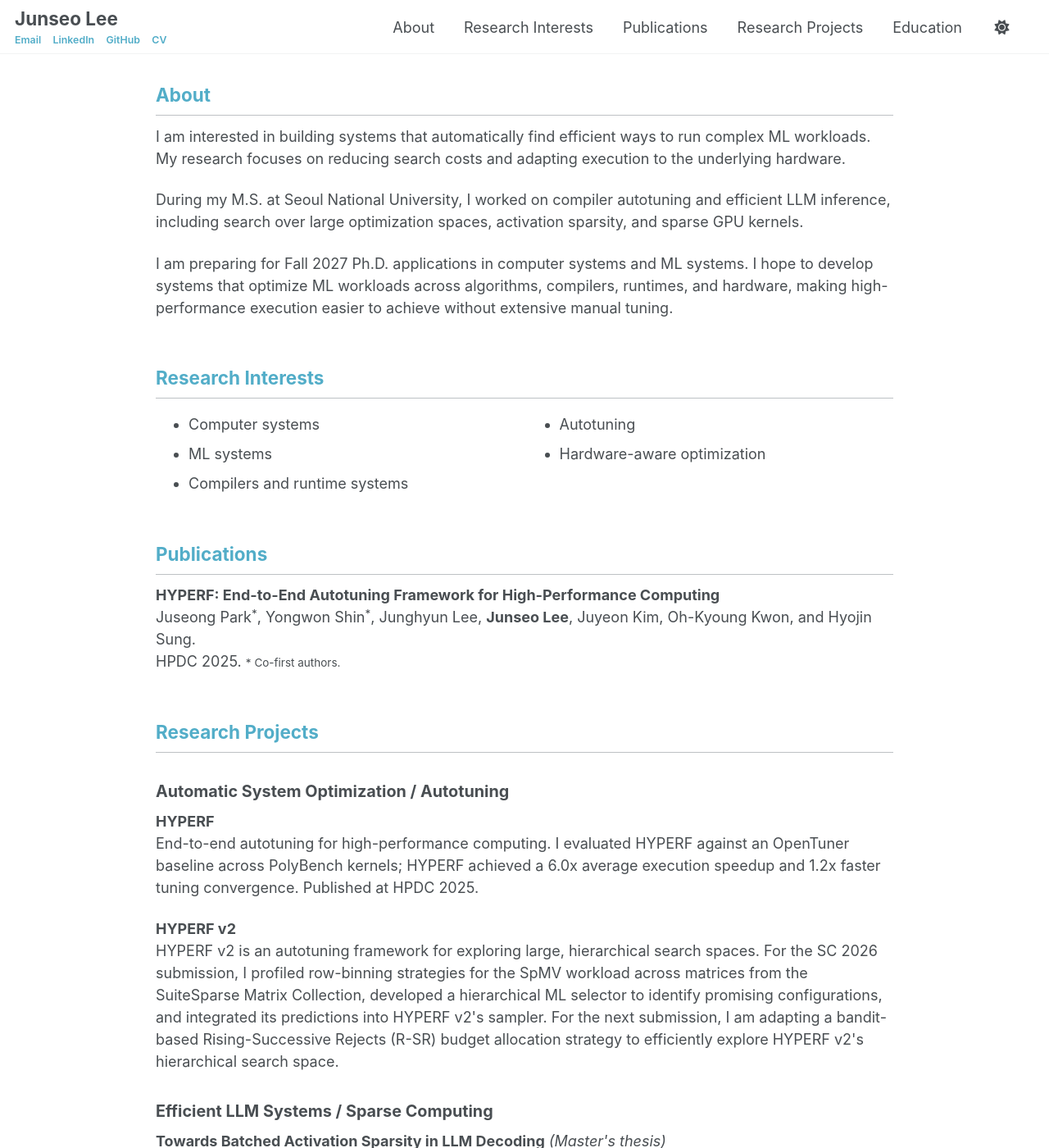
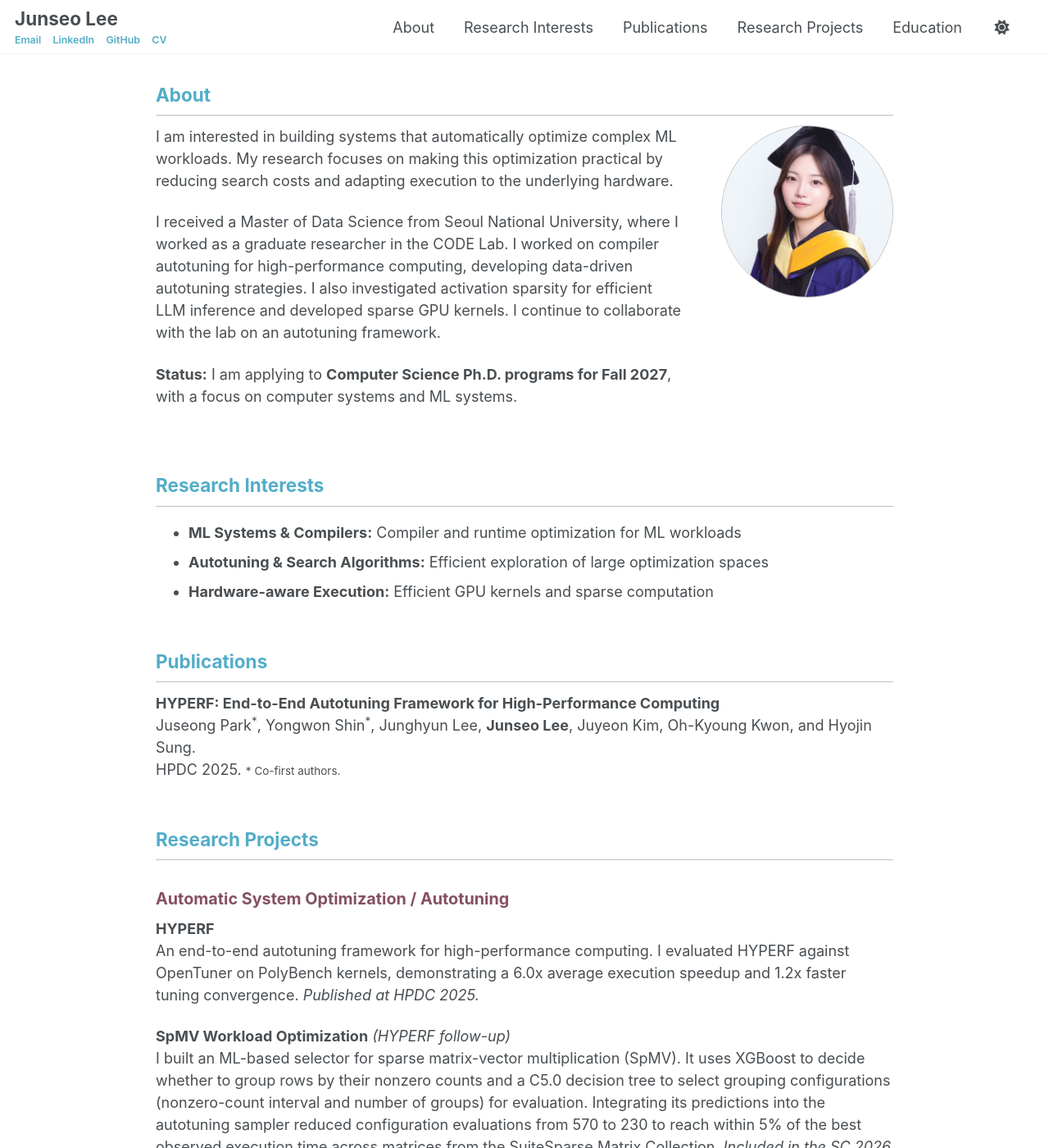
Before and after one commit to jseool/jseool.github.io, a Jekyll site: the page built from _pages/about.md, in a window 1280 px wide and 1400 px high. Shown: the whole window at 82% size. Built offline with Jekyll 4.4.1, drawn with Linux system fonts in a browser that asks for light colours; a style sheet for code colours, icons or effects is not loaded; some of the changed text lies outside the part shown.

Commit message:
Update research descriptions, portrait, and CV

```diff
--- a/_pages/about.md
+++ b/_pages/about.md
@@ -10,19 +10,24 @@ redirect_from:
 
 <section id="about" class="home-section">
   <h2>About</h2>
-  <p>I am interested in building systems that automatically find efficient ways to run complex ML workloads. My research focuses on reducing search costs and adapting execution to the underlying hardware.</p>
-  <p>During my M.S. at Seoul National University, I worked on compiler autotuning and efficient LLM inference, including search over large optimization spaces, activation sparsity, and sparse GPU kernels.</p>
-  <p>I am preparing for Fall 2027 Ph.D. applications in computer systems and ML systems. I hope to develop systems that optimize ML workloads across algorithms, compilers, runtimes, and hardware, making high-performance execution easier to achieve without extensive manual tuning.</p>
+  <div class="about-layout">
+    <div class="about-copy">
+      <p>I am interested in building systems that automatically optimize complex ML workloads. My research focuses on making this optimization practical by reducing search costs and adapting execution to the underlying hardware.</p>
+      <p>I received a Master of Data Science from Seoul National University, where I worked as a graduate researcher in the <a class="lab-link" href="https://codelab.snu.ac.kr/">CODE Lab</a>. I worked on compiler autotuning for high-performance computing, developing data-driven autotuning strategies. I also investigated activation sparsity for efficient LLM inference and developed sparse GPU kernels. I continue to collaborate with the lab on an autotuning framework.</p>
+      <p><strong>Status:</strong> I am applying to <strong>Computer Science Ph.D. programs for Fall 2027</strong>, with a focus on computer systems and ML systems.</p>
+    </div>
+    <figure class="about-photo">
+      <img src="/images/junseo-lee.jpg" alt="Portrait of Junseo Lee">
+    </figure>
+  </div>
 </section>
 
 <section id="research-interests" class="home-section">
   <h2>Research Interests</h2>
   <ul class="research-interest-list">
-    <li>Computer systems</li>
-    <li>ML systems</li>
-    <li>Compilers and runtime systems</li>
-    <li>Autotuning</li>
-    <li>Hardware-aware optimization</li>
+    <li><strong>ML Systems &amp; Compilers:</strong> Compiler and runtime optimization for ML workloads</li>
+    <li><strong>Autotuning &amp; Search Algorithms:</strong> Efficient exploration of large optimization spaces</li>
+    <li><strong>Hardware-aware Execution:</strong> Efficient GPU kernels and sparse computation</li>
   </ul>
 </section>
 
@@ -39,15 +44,18 @@ redirect_from:
   <h3>Automatic System Optimization / Autotuning</h3>
 
   <p><strong>HYPERF</strong><br>
-  End-to-end autotuning for high-performance computing. I evaluated HYPERF against an OpenTuner baseline across PolyBench kernels; HYPERF achieved a 6.0x average execution speedup and 1.2x faster tuning convergence. Published at HPDC 2025.</p>
+  An end-to-end autotuning framework for high-performance computing. I evaluated HYPERF against OpenTuner on PolyBench kernels, demonstrating a 6.0x average execution speedup and 1.2x faster tuning convergence. <em>Published at HPDC 2025.</em></p>
 
-  <p><strong>HYPERF v2</strong><br>
-  HYPERF v2 is an autotuning framework for exploring large, hierarchical search spaces. For the SC 2026 submission, I profiled row-binning strategies for the SpMV workload across matrices from the SuiteSparse Matrix Collection, developed a hierarchical ML selector to identify promising configurations, and integrated its predictions into HYPERF v2's sampler. For the next submission, I am adapting a bandit-based Rising-Successive Rejects (R-SR) budget allocation strategy to efficiently explore HYPERF v2's hierarchical search space.</p>
+  <p><strong>SpMV Workload Optimization</strong> <em>(HYPERF follow-up)</em><br>
+  I built an ML-based selector for sparse matrix-vector multiplication (SpMV). It uses XGBoost to decide whether to group rows by their nonzero counts and a C5.0 decision tree to select grouping configurations (nonzero-count interval and number of groups) for evaluation. Integrating its predictions into the autotuning sampler reduced configuration evaluations from 570 to 230 to reach within 5% of the best observed execution time across matrices from the SuiteSparse Matrix Collection. <em>Included in the SC 2026 submission.</em></p>
+
+  <p><strong>Autotuning Sampler and TVM Cost Model</strong><br>
+  In ongoing follow-up work on HYPERF, I am adapting Rising-Successive Rejects to allocate more evaluation budget to promising combinations of algorithm parameters and polyhedral structures in the autotuning sampler. I am also applying bootstrap aggregation to TVM's execution-time prediction model to improve its reliability with limited training data. <em>In preparation for OSDI.</em></p>
 
   <h3>Efficient LLM Systems / Sparse Computing</h3>
 
   <p><strong>Towards Batched Activation Sparsity in LLM Decoding</strong> <em>(Master's thesis)</em><br>
-  Motivated by the potential of activation sparsity to accelerate LLM inference, I investigated whether TEAL's approach could be extended to batch-shared sparsity during autoregressive decoding while preserving model quality. I developed an oracle analysis and Triton block-sparse GEMM kernels. The project found 64% per-decoding-step sparsity potential at batch size 16, while revealing a gap between the oracle upper bound and practical online sparsification due to quality degradation and autoregressive error accumulation.</p>
+  I developed an oracle analysis and Triton block-sparse GPU kernels to study activation sparsity in batched LLM decoding. The oracle showed approximately 64% average block sparsity at batch size 16 when each decoding step was evaluated independently. With limited model-quality degradation, an online heuristic achieved only 11.5% average sparsity. Mask-selection overhead made end-to-end decoding slower than dense execution, with throughput at only 0.59&times; the dense baseline.</p>
 </section>
 
 <section id="education" class="home-section">
--- a/_sass/layout/_page.scss
+++ b/_sass/layout/_page.scss
@@ -65,14 +65,48 @@
     }
   }
 
+  #research-projects > h3 {
+    color: #855064;
+  }
+
   .research-interest-list {
-    columns: 2;
-    column-gap: 2.5rem;
+    li + li {
+      margin-top: 0.5rem;
+    }
+  }
+
+  .about-layout {
+    display: grid;
+    grid-template-columns: minmax(0, 1fr) 210px;
+    align-items: start;
+    gap: 2.5rem;
+  }
+
+  .about-photo {
+    width: 210px;
+    margin: 0;
+
+    img {
+      display: block;
+      width: 100%;
+      aspect-ratio: 1;
+      object-fit: cover;
+      object-position: 50% 36%;
+      border: 1px solid var(--global-dark-border-color);
+      border-radius: 50%;
+    }
   }
 
   .publication-title,
   .publication-title:hover,
   .publication-title:visited {
+    color: inherit;
+    text-decoration: none;
+  }
+
+  .about-copy .lab-link,
+  .about-copy .lab-link:hover,
+  .about-copy .lab-link:visited {
     color: inherit;
     text-decoration: none;
   }
@@ -96,10 +130,21 @@
       scroll-margin-top: 4.25rem;
     }
 
-    .research-interest-list {
-      columns: 1;
+    .about-layout {
+      display: flex;
+      flex-direction: column-reverse;
+      gap: 1.5rem;
+    }
+
+    .about-photo {
+      width: min(180px, 55vw);
+      margin: 0 auto;
     }
   }
+}
+
+html[data-theme="dark"] .page--one-page #research-projects > h3 {
+  color: #d8a8bc;
 }
 
 .page__title {
```
Also changed, not shown: images/junseo-lee.jpg (added).
